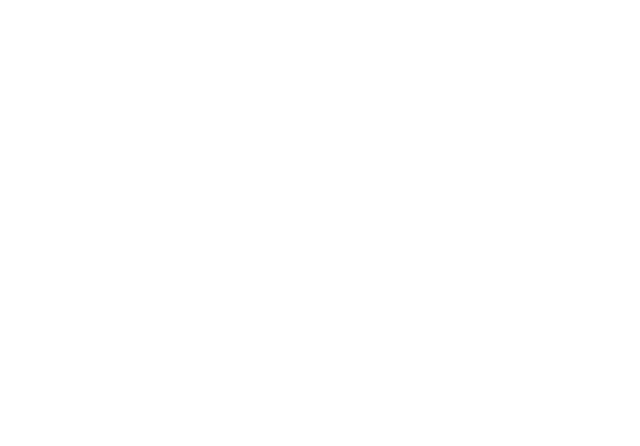
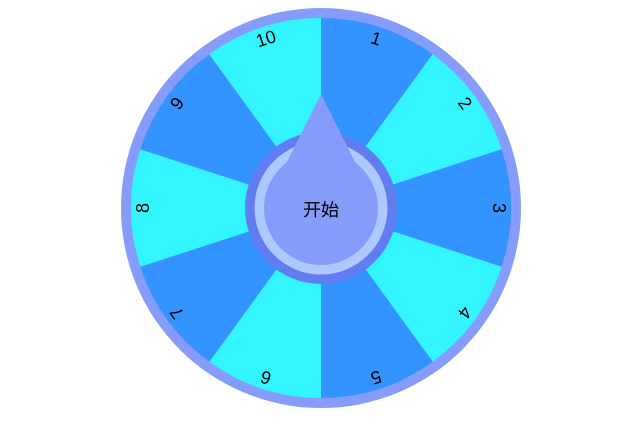
Before and after one commit to xuejigao/changan, a plain HTML site: page index.html in a window 1280 px wide. Shown: the whole page, without its empty margins (319-959 px from the left). Drawn offline with Linux system fonts and the light colour scheme; the site is published under a folder, as on GitHub Pages, so addresses that start at the root find nothing.

Commit message:
更新内容

```diff
--- a/index.html
+++ b/index.html
@@ -1 +1 @@
-<!doctype html><html lang=""><head><meta charset="utf-8"><meta http-equiv="X-UA-Compatible" content="IE=edge"><meta name="viewport" content="width=device-width,initial-scale=1"><link rel="icon" href="/favicon.ico"><title>changan</title><script defer="defer" src="/js/chunk-vendors.7d37c6d3.js"></script><script defer="defer" src="/js/app.82930262.js"></script></head><body><noscript><strong>We're sorry but changan doesn't work properly without JavaScript enabled. Please enable it to continue.</strong></noscript><div id="app"></div></body></html>
+<!doctype html><html lang=""><head><meta charset="utf-8"><meta http-equiv="X-UA-Compatible" content="IE=edge"><meta name="viewport" content="width=device-width,initial-scale=1"><link rel="icon" href="favicon.ico"><title>changan</title><script defer="defer" src="js/chunk-vendors.7d37c6d3.js"></script><script defer="defer" src="js/app.82930262.js"></script></head><body><noscript><strong>We're sorry but changan doesn't work properly without JavaScript enabled. Please enable it to continue.</strong></noscript><div id="app"></div></body></html>
```
